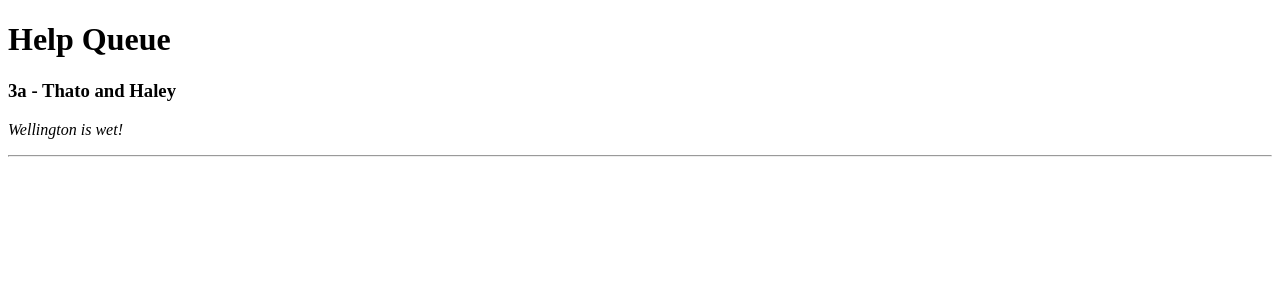
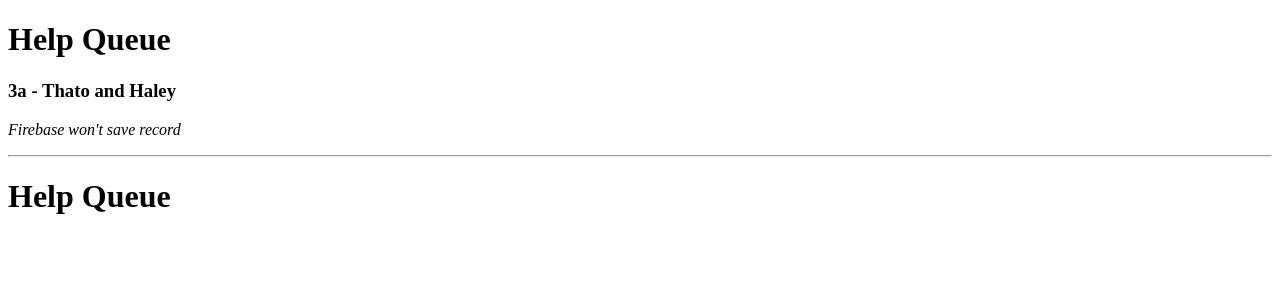
Before and after one commit to Epicodus-MT/React-Blog, a React app: page / in a window 1280 px wide. Shown: the top 300 px of the page. Built offline with nearby package versions, Linux system fonts and the light colour scheme.

Commit message:
bind the methods

```diff
--- a/src/components/App.jsx
+++ b/src/components/App.jsx
@@ -1,12 +1,14 @@
 import React from "react";
 import TicketList from './TicketList';
 import Header from './Header';
+import NewTicketControl from './NewTicketControl';
 
 function App(props){
   return (
     <div>
       <Header/>
       <TicketList/>
+      <NewTicketControl/>
     </div>
   );
 }
--- /dev/null
+++ b/src/components/NewTicketControl.jsx
@@ -0,0 +1,11 @@
+import React from "react";
+
+function Header(props){
+  return (
+    <div>
+      <h1>Help Queue</h1>
+    </div>
+   );
+}
+
+export default Header;
--- a/src/components/Ticket.jsx
+++ b/src/components/Ticket.jsx
@@ -5,7 +5,7 @@ function Ticket(props){
   return (
     <div>
       <h3>{props.location} - {props.names}</h3>
-      <p><em>{props.post}</em></p>
+      <p><em>{props.issue}</em></p>
       <hr/>
     </div>
   );
@@ -14,7 +14,7 @@ function Ticket(props){
 Ticket.propTypes = {
   names: PropTypes.string.isRequired,
   location: PropTypes.string.isRequired,
-  post: PropTypes.string
+  issue: PropTypes.string
 };
 
 
--- a/src/components/TicketList.jsx
+++ b/src/components/TicketList.jsx
@@ -6,7 +6,7 @@ function TicketList(props){
     <Ticket
       location="3a"
       names="Thato and Haley"
-      post="Wellington is wet!"/>
+      issue="Firebase won't save record"/>
   );
 }
 
```
